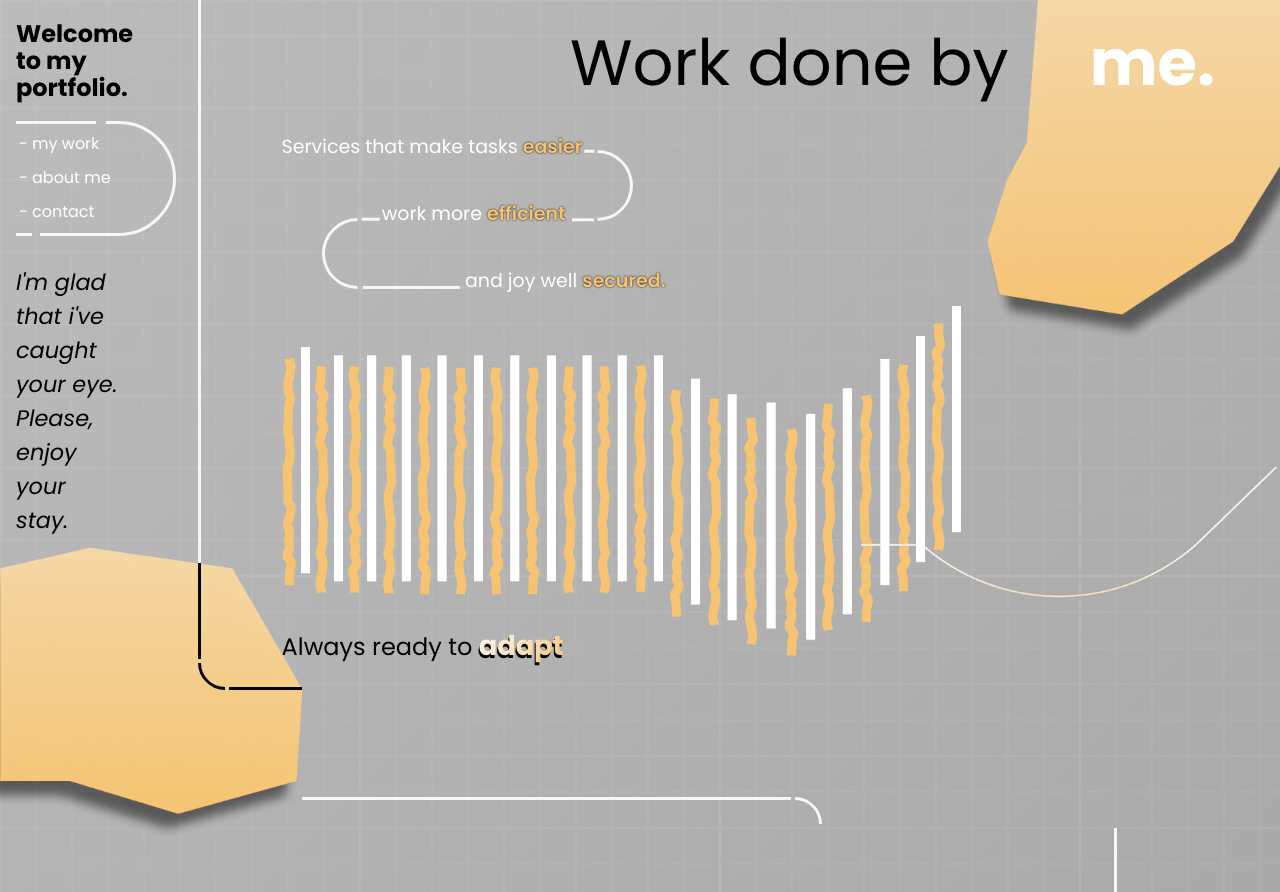
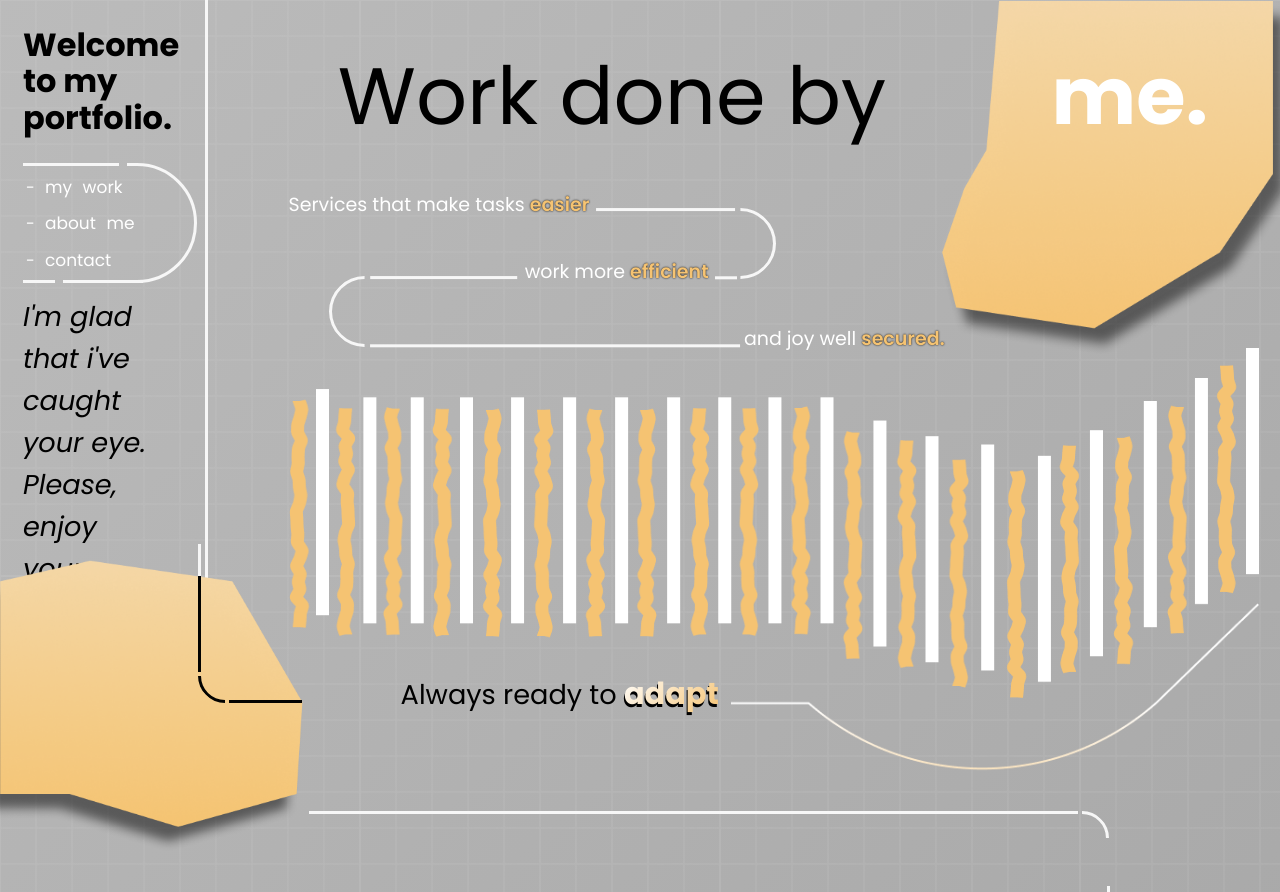
Before and after one commit to m-inic/frontend-exe, a plain HTML site: page cv-port/index.html in a window 1280 px wide. Shown: the top 892 px of the page. Drawn offline with nearby package versions, Linux system fonts and the light colour scheme.

Commit message:
SLEDECI JE MEJN, radim za 1280+

```diff
--- a/cv-port/style.css
+++ b/cv-port/style.css
@@ -6,8 +6,7 @@ body {
     overflow-x: hidden;
     background: url(pics/grid-bg.png), linear-gradient(135deg, #bbbbbb, #989898);
     font-family: "Poppins", sans-serif;
-    margin: 0;
-    max-width: 1600px;
+    max-width: 1400px;
     margin: auto;
 }
 
@@ -1257,20 +1256,6 @@ main aside {
     transform: rotate(225deg);
     left: 45px;
 }
-/*
-
-
-
-
-
-NAPRAVIO SAM SLIKU ZA CURSOR, SAD SAMO TREBA DA PODESIM DIV
-KOJI CE DA PRIHVATI SLIKU I DA PODESIM VELICINU CURSORA
-
-
-
-
-
-*/
 
 footer {
     position: relative;
@@ -1335,3 +1320,170 @@ footer article img {
     width: 3rem;
     height: 3rem;
 }
+
+@media (min-width: 1280px) {
+    body {
+        max-width: 1266px;
+    }
+
+    aside h2 {
+        margin-left: 1rem;
+        width: 8rem;
+        line-height: 2.3rem;
+        font-size: 2rem;
+    }
+
+    aside h1 {
+        font-size: 5rem;
+    }
+
+    aside h1 span {
+        margin-left: 9rem;
+    }
+
+    #poly1 {
+        right: -53px;
+    }
+
+    #poly1 img {
+    width: 26rem;
+    height: 26rem;
+    }
+
+    #poly1-s {
+        width: 380px;
+        height: 338px;
+        top: 20px;
+        right: 19px;
+    }
+
+    header nav {
+        justify-content: space-between;
+        height: 31rem;
+    }
+
+    #links-frame-1 {
+        width: 6rem;
+    }
+
+    header nav ul {
+        height: 120px;
+    }
+
+    .nav-menu-link {
+        font-size: 17px;
+        word-spacing: 6px;
+        margin-left: 6px;
+    }
+
+    #links-frame-2 {
+        width: 2rem;
+        top: 117px;
+    }
+
+    #links-frame-3-cont {
+        margin-left: 104px;
+    }
+
+    #links-frame-3 {
+        height: 114px;
+    }
+
+    #links-frame-4 {
+        left: 2.5rem;
+        top: 117px;
+    }
+
+    nav p {
+        font-size: 1.7rem;
+        width: 8rem;
+        margin-top: 0;
+    }
+
+    #landing-intro-text-container {
+        width: 41rem;
+    }
+
+    #landing-snake-1::after {
+        height: 139px;
+        left: -46px;
+        top: -8px;
+    }
+
+    #landing-snake-2::after {
+        bottom: -121px;
+        right: 63px;
+        height: 147px;
+    }
+
+    #landing-snake-2::before {
+        bottom: -263px;
+        right: 190px;
+        height: 370px;
+    }
+
+    #fence {
+        margin-top: -3rem;
+    }
+
+    #fence img {
+        width: 970px;
+    }
+
+    #nav-menu-link-1:hover:after {
+        width: 78px;
+        margin-left: 7px;
+    }
+
+    #nav-menu-link-2:hover:after {
+        width: 90px;
+        margin-left: 7px;
+    }
+
+    #nav-menu-link-3:hover:after {
+        width: 66.28px;
+        margin-left: 7px;
+    }
+
+    #adapt-text-cont {
+        width: 61rem;
+        position: relative;
+    }
+
+    #adapt-text-cont p {
+        font-size: 1.7rem;
+        margin-left: 7rem;
+    }
+
+    #adapt-text-cont span {
+        font-size: 1.9rem;
+    }
+
+    #adapt-text-cont img {
+        width: 33rem;
+        bottom: -135px;
+        right: 6px;
+    }
+
+    #lines-1 {
+        left: -252px;
+        top: -745px;
+        max-width: none;
+        width: 766px;
+    }
+
+    #line-5 {
+        width: 750px;
+        bottom: 93px;
+        left: 272px;
+    }
+
+    #line-6 {
+        right: -275px;
+        bottom: 93px;
+    }
+
+    #poly-2-cont {
+        bottom: -89px;
+    }
+}
```
Also changed, not shown: cv-port/app.js (+0 -70 lines).
